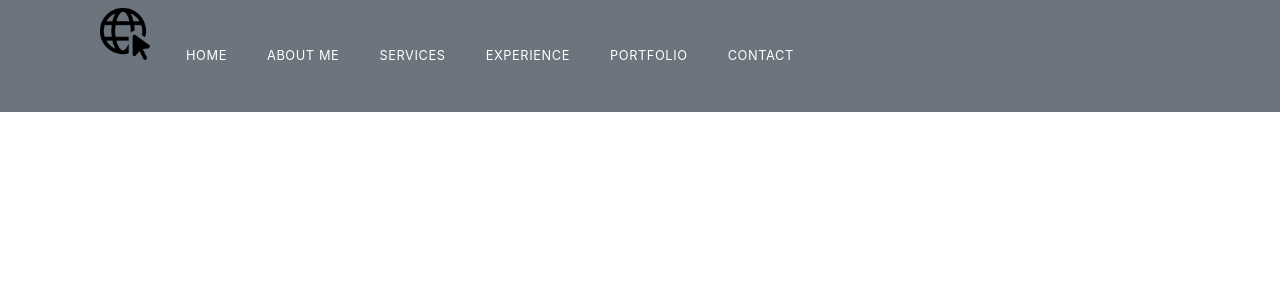
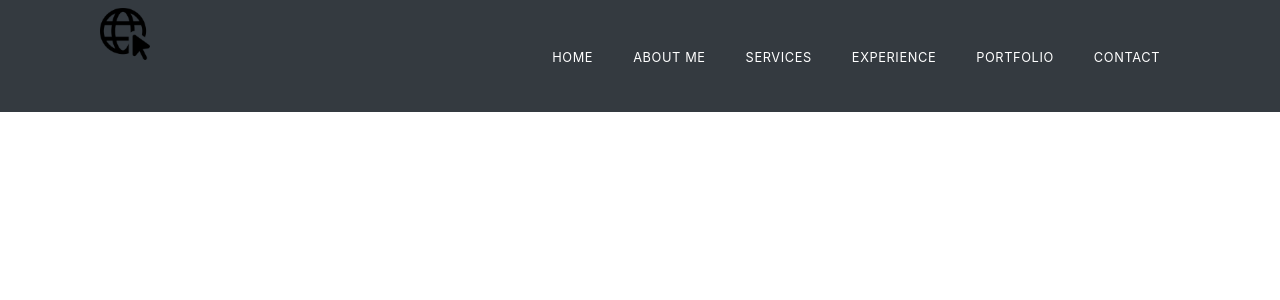
Before and after one commit to sgalarza419/portfolio, a React (Create React App) app: page / in a window 1280 px wide. Shown: the top 300 px of the page. Built offline with nearby package versions, Linux system fonts and the light colour scheme.

Commit message:
finished navbar

```diff
--- a/package.json
+++ b/package.json
@@ -4,6 +4,9 @@
   "version": "0.1.0",
   "private": true,
   "dependencies": {
+    "@fortawesome/fontawesome-svg-core": "^1.2.34",
+    "@fortawesome/free-solid-svg-icons": "^5.15.2",
+    "@fortawesome/react-fontawesome": "^0.1.14",
     "@testing-library/jest-dom": "^5.11.9",
     "@testing-library/react": "^11.2.5",
     "@testing-library/user-event": "^12.6.3",
--- a/public/index.html
+++ b/public/index.html
@@ -39,5 +39,6 @@
       To begin the development, run `npm start` or `yarn start`.
       To create a production bundle, use `npm run build` or `yarn build`.
     -->
+    <script src="https://cdn.jsdelivr.net/npm/bootstrap@5.0.0-beta2/dist/js/bootstrap.bundle.min.js" integrity="sha384-b5kHyXgcpbZJO/tY9Ul7kGkf1S0CWuKcCD38l8YkeH8z8QjE0GmW1gYU5S9FOnJ0" crossorigin="anonymous"></script>
   </body>
 </html>
--- a/src/App.css
+++ b/src/App.css
@@ -2,6 +2,8 @@
 
 :root {
   --primary-white: #fff;
+  --primary-lavendar: #5757b8;
+  --primary-dark: rgba(255,255,255,0);
 }
 
 body {
@@ -66,6 +68,7 @@ nav ul li {
   margin-right: .75rem;
   margin-left: .75rem;
   color: var(--primary-white) !important;
+  border-top: 0.1875rem solid var(--primary-dark)
 }
 
 .navbar-brand {
@@ -73,3 +76,11 @@ nav ul li {
   padding: 0 !important;
   height: 6rem !important;
 }
+
+.navbar-nav > li > a.active, .navbar-nav > li > a.active:focus {
+border-top: 0.1875rem solid var(--primary-lavendar)
+}
+
+.navbar-nav > li > a:hover {
+  border-top: 0.1875rem solid var(--primary-lavendar)
+}
--- a/src/components/Navbar.js
+++ b/src/components/Navbar.js
@@ -1,20 +1,23 @@
 import React from 'react'
 import logo from '../worldwideweb.png'
+// REACT FONTAWESOME IMPORTS
+import { FontAwesomeIcon } from '@fortawesome/react-fontawesome';
+import { faBars } from '@fortawesome/free-solid-svg-icons';
 
 const Navbar = () => {
     return (
-        <nav className="navbar navbar-expand-lg navbar-light bg-secondary">
+        <nav className="navbar navbar-expand-lg navbar-light bg-dark">
         <div className="container">
 
             <div className="container-fluid">
                 <a className="navbar-brand" href="#"><img className="logo" src={logo} alt="logo..."/></a>
                     <button className="navbar-toggler" type="button" data-bs-toggle="collapse" data-bs-target="#navbarSupportedContent"     aria-controls="navbarSupportedContent" aria-expanded="false" aria-label="Toggle navigation">
-                    <span className="navbar-toggler-icon"></span>
+                    <FontAwesomeIcon icon={ faBars } style={{ color: "#fff"}}/>
                     </button>
                 <div className="collapse navbar-collapse" id="navbarSupportedContent">
-                    <ul className="navbar-nav">
-                        <li className="nav-item">
-                            <a className="nav-link active" aria-current="page" href="#">Home</a>
+                    <ul className="navbar-nav ml-auto">
+                        <li className="nav-item active">
+                            <a className="nav-link" href="#">Home <span className="sr-only">(current)</span></a>
                         </li>
                         <li className="nav-item">
                             <a className="nav-link" href="#">About Me</a>
```
Also changed, not shown: 1 other file (tests, documents, lock files or other folders).
